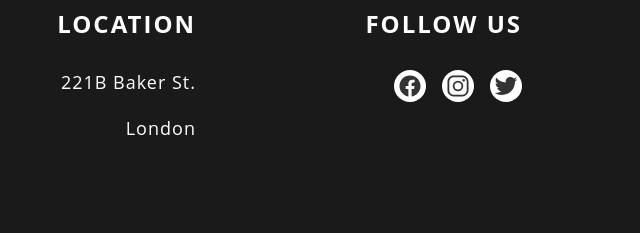
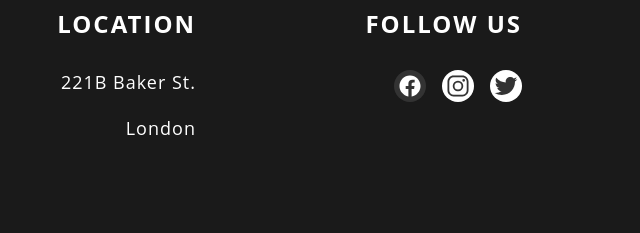
Before and after one commit to PraveenKumarPanchadarla/Fast-Food, a plain HTML site: page index.html in a window 1280 px wide. In both pictures the pointer is over the item 1050 px from the left and 3845 px from the top of the page. Shown: the part 3759-3992 px from the top of the page, 640-1280 px from the left. Drawn offline with nearby package versions, Linux system fonts and the light colour scheme.

Commit message:
Update style.css

```diff
--- a/style.css
+++ b/style.css
@@ -456,7 +456,13 @@ section .container{
     justify-content: center;
     color: #333;
     cursor:pointer;
+    transition:.3s;
 
+}
+
+.contact .info .links li:hover{
+    background-color:#333;
+    color:#fff;
 }
 
 .contact .info .links a{
```
